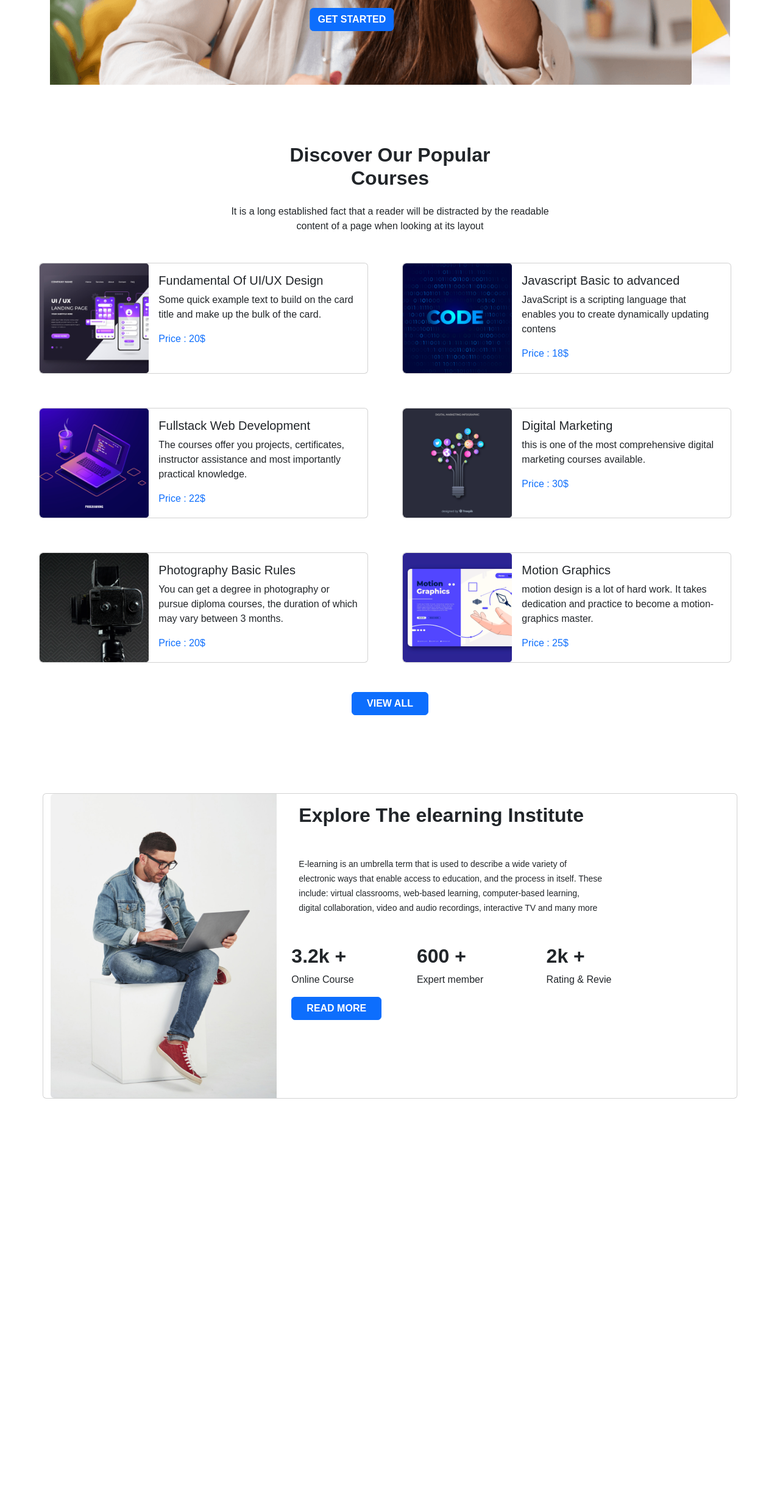
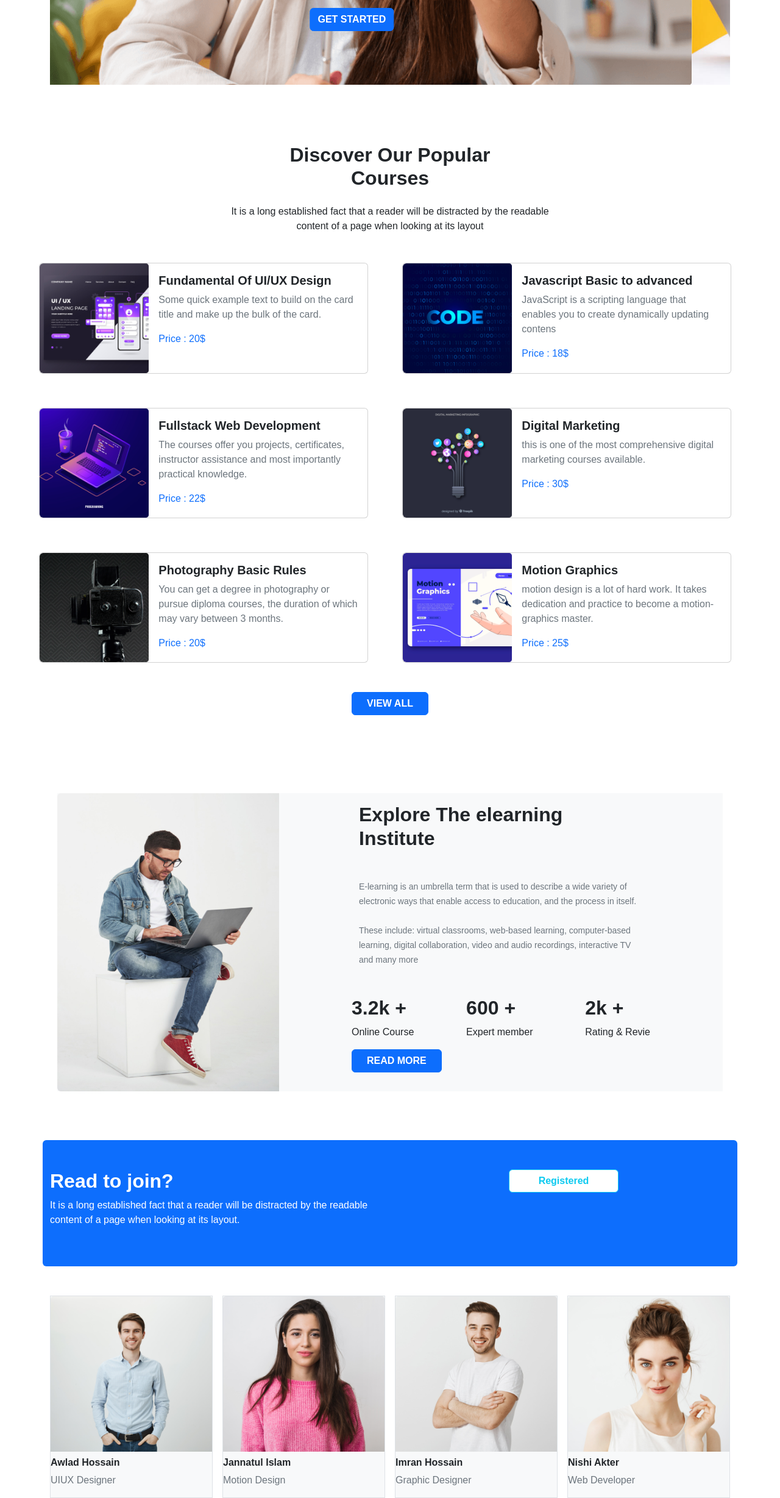
Before and after one commit to songramshrabonm1/Edu, a plain HTML site: page index.html in a window 1280 px wide. Shown: the part 641-3098 px from the top of the page at 61% size. Before the commit the page ends 2523 px from the top, so only its background shows below. Drawn offline with nearby package versions, Linux system fonts and the light colour scheme.

Commit message:
modal-section-add

```diff
--- a/index.html
+++ b/index.html
@@ -145,8 +145,8 @@
                               </div>
                               <div class="col-md-8">
                                 <div class="card-body text-start">
-                                  <h5 class="card-title">Fundamental Of UI/UX Design</h5>
-                                  <p class="card-text">Some quick example text to build on the card title and make up the bulk of the card.</p>
+                                  <h5 class="card-title fw-bold">Fundamental Of UI/UX Design</h5>
+                                  <p class="card-text text-secondary">Some quick example text to build on the card title and make up the bulk of the card.</p>
                                   <p class="card-text text-primary">Price : 20$ </p>
                                 </div>
                               </div>
@@ -163,8 +163,8 @@
                               </div>
                               <div class="col-md-8">
                                 <div class="card-body text-start">
-                                  <h5 class="card-title">Javascript Basic to advanced</h5>
-                                  <p class="card-text">JavaScript is a scripting language that enables you to create dynamically updating contens</p>
+                                  <h5 class="card-title fw-bold">Javascript Basic to advanced</h5>
+                                  <p class="card-text text-secondary" >JavaScript is a scripting language that enables you to create dynamically updating contens</p>
                                   <p class="card-text text-primary">Price : 18$ </p>
                                 </div>
                               </div>
@@ -181,8 +181,8 @@
                               </div>
                               <div class="col-md-8">
                                 <div class="card-body text-start">
-                                  <h5 class="card-title">Fullstack Web Development</h5>
-                                  <p class="card-text">The courses offer you projects, certificates, instructor assistance and most importantly practical knowledge.</p>
+                                  <h5 class="card-title fw-bold">Fullstack Web Development</h5>
+                                  <p class="card-text text-secondary">The courses offer you projects, certificates, instructor assistance and most importantly practical knowledge.</p>
                                   <p class="card-text text-primary">Price : 22$ </p>
                                 </div>
                               </div>
@@ -199,9 +199,9 @@
                               </div>
                               <div class="col-md-8">
                                 <div class="card-body text-start">
-                                  <h5 class="card-title">Digital Marketing
+                                  <h5 class="card-title fw-bold">Digital Marketing
                                 </h5>
-                                  <p class="card-text"> this is one of the most comprehensive digital marketing courses available.</p>
+                                  <p class="card-text text-secondary"> this is one of the most comprehensive digital marketing courses available.</p>
                                   <p class="card-text text-primary">Price : 30$ </p>
                                 </div>
                               </div>
@@ -218,8 +218,8 @@
                               </div>
                               <div class="col-md-8">
                                 <div class="card-body text-start">
-                                  <h5 class="card-title">Photography Basic Rules</h5>
-                                  <p class="card-text">You can get a degree in photography or pursue diploma courses, the duration of which may vary between 3 months.</p>
+                                  <h5 class="card-title fw-bold">Photography Basic Rules</h5>
+                                  <p class="card-text text-secondary">You can get a degree in photography or pursue diploma courses, the duration of which may vary between 3 months.</p>
                                   <p class="card-text text-primary">Price : 20$ </p>
                                 </div>
                               </div>
@@ -236,8 +236,8 @@
                               </div>
                               <div class="col-md-8">
                                 <div class="card-body text-start">
-                                  <h5 class="card-title">Motion Graphics</h5>
-                                  <p class="card-text"> motion design is a lot of hard work. It takes dedication and practice to become a motion-graphics master.</p>
+                                  <h5 class="card-title fw-bold">Motion Graphics</h5>
+                                  <p class="card-text text-secondary"> motion design is a lot of hard work. It takes dedication and practice to become a motion-graphics master.</p>
                                   <p class="card-text text-primary">Price : 25$ </p>
                                 </div>
                               </div>
@@ -253,16 +253,16 @@
 
 
         <!-- >>>>>>>>>>>Elearning institute card start<<<<<<<<<<<<< -->
-        <section class="my-5 py-3">
-            <div class="card mb-3 container">
-                <div class="row g-0">
+        <section class="my-5 py-3 container">
+            <div class="card mb-3 container border border-0">
+                <div class="row g-0 bg-light">
                   <div class="col-md-4 col-lg-4 col-12 col-sm-12 ">
                     <img src="./images/working.png" class=" rounded-start w-100 h-100" alt="course institute poster">
                   </div>
-                  <div class="col-md-6 mx-2 col-lg-6 col-08 col-sm-08 ">
-                    <div class="card-body  container-fluid">
+                  <div class="col-md-6  col-lg-6 col-08 col-sm-08 bg-light container-fluid">
+                    <div class="card-body   ">
                       <h2 class="card-title fw-bold container-fluid">Explore The elearning Institute</h2>
-                      <p class="card-text container-fluid my-5"> <small>E-learning is an umbrella term that is used to describe a wide variety of electronic ways that enable access to education, and the process in itself. These include: virtual classrooms, web-based learning, computer-based learning, digital collaboration, video and audio recordings, interactive TV and many more</small> </p>
+                      <p class="card-text container-fluid my-5 text-secondary "> <small >E-learning is an umbrella term that is used to describe a wide variety of electronic ways that enable access to education, and the process in itself. <br> <br> These include: virtual classrooms, web-based learning, computer-based learning, digital collaboration, video and audio recordings, interactive TV and many more</small> </p>
                       <div class="rating-icon d-flex justify-content-between">
                         <div>
                             <h2 class="fw-bold">3.2k +</h2>
@@ -286,6 +286,100 @@
         <!-- >>>>>>>>>>>Elearning istitute card end<<<<<<<<<<<<<<<<< -->
 
 
+            <!-- >>>>>>>>>>>modal section<<<<<<<<<<<<< -->
+
+            <section class="my-5 py-5 bg-primary container rounded">
+
+                <div class="row">
+                    <div class="col-6">
+                            <h2 class="fw-bold text-white">Read to join?</h2>
+                            <p class="text-white">It is a long established fact that a reader will be distracted by the readable content of a page when looking at its layout.</p>
+                    </div>
+                    <div class="col-6">
+                        <div class="button-part d-flex justify-content-around">
+                            <button type="button"class="btn btn-outline-info  bg-white px-5 fw-bold" data-bs-target="#modalID" data-bs-toggle="modal">Registered </button>
+
+                            <div class="modal fade"id="modalID">
+                                <div class="modal-dialog modal-dialog-centered">
+                                    <div class="modal-content">
+                                        <div class="modal-header">
+                                            <h2 class="modal-title">
+                                                Registration form
+                                            </h2>
+                                            <button class="btn-close" data-bs-dismiss="modal"></button>
+                                        </div>
+                                        <div class="modal-body">
+                                            <form>
+                                                <div class="mb-3">
+                                                  <label for="exampleInputEmail1" class="form-label">Email address</label>
+                                                  <input type="email" class="form-control" id="exampleInputEmail1" aria-describedby="emailHelp">
+                                                  <div id="emailHelp" class="form-text">We'll never share your email with anyone else.</div>
+                                                </div>
+                                                <div class="mb-3">
+                                                  <label for="exampleInputPassword1" class="form-label">Password</label>
+                                                  <input type="password" class="form-control" id="exampleInputPassword1">
+                                                </div>
+                                                <div class="mb-3 form-check">
+                                                  <input type="checkbox" class="form-check-input" id="exampleCheck1">
+                                                  <label class="form-check-label" for="exampleCheck1">Check me out</label>
+                                                </div>
+                                                <button type="submit" class="btn btn-primary">Submit</button>
+                                              </form>
+                                        </div>
+                                        <div class="modal-footer">
+
+                                            <button type="button" class="btn btn-primary ">save and change</button>
+                                        </div>
+                                    </div>
+                                </div>
+                            </div>
+                        </div>
+
+                    </div>
+                </div>
+            </section>
+            <!-- >>>>>>>>>>>modal section<<<<<<<<<<<<< -->
+
+            <!-- >>>>>>>>>>>Student card part added section<<<<<<<<<<<<<<<<<< -->
+            <div class="container text-center">
+                <div class="row row-cols-2 row-cols-lg-4 g-2 g-lg-3 ">
+
+                  <div class="col">
+                    <div class=" border bg-light">
+                        <img src="./images/student/student-1.png" class="img-fluid" alt="">
+                        <h6 class="text-start fw-bold my-2">Awlad Hossain</h6>
+                        <p class="text-secondary text-start">UIUX Designer</p>
+                    </div>
+                  </div>
+                  <div class="col">
+                    <div class="border bg-light">
+                        <img src="./images/student/student-2.png" class="img-fluid" alt="">
+                        <h6 class="text-start fw-bold my-2">Jannatul Islam</h6>
+                        <p class="text-secondary text-start">Motion Design</p>
+                    </div>
+                  </div>
+                  <div class="col">
+                    <div class="border bg-light">
+                        <img src="./images/student/student-3.png" class="img-fluid" alt="">
+                        <h6 class="text-start fw-bold my-2">Imran Hossain</h6>
+                        <p class="text-secondary text-start">Graphic Designer</p>
+                    </div>
+                  </div>
+                  <div class="col">
+                    <div class="border bg-light">
+                        <img src="./images/student/student-4.png" class="img-fluid" alt="">
+                        <h6 class="text-start fw-bold my-2">Nishi Akter</h6>
+                        <p class="text-secondary text-start">Web Developer</p>
+                    </div>
+                  </div>
+
+
+
+                </div>
+              </div>
+
+            <!-- >>>>>>>>>>>Student card part added section<<<<<<<<<<<<<<<<<< -->
+
     </main>
             <!-- **************main file added start************ -->
 
```
